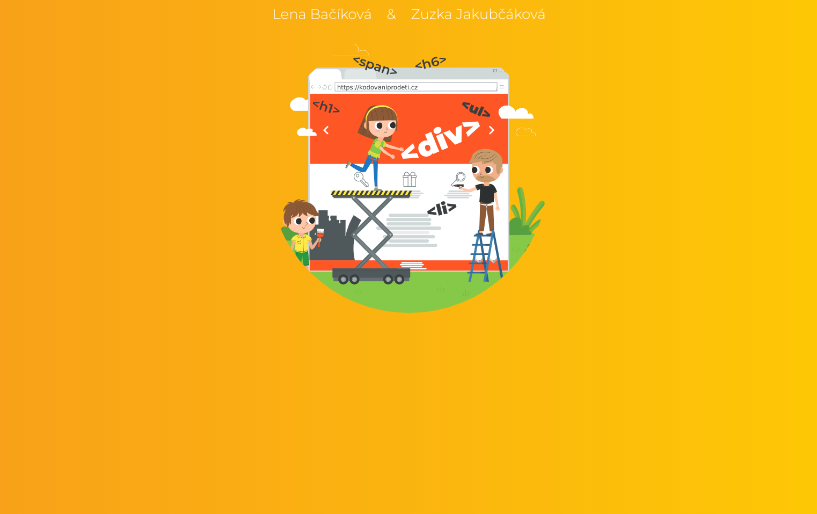
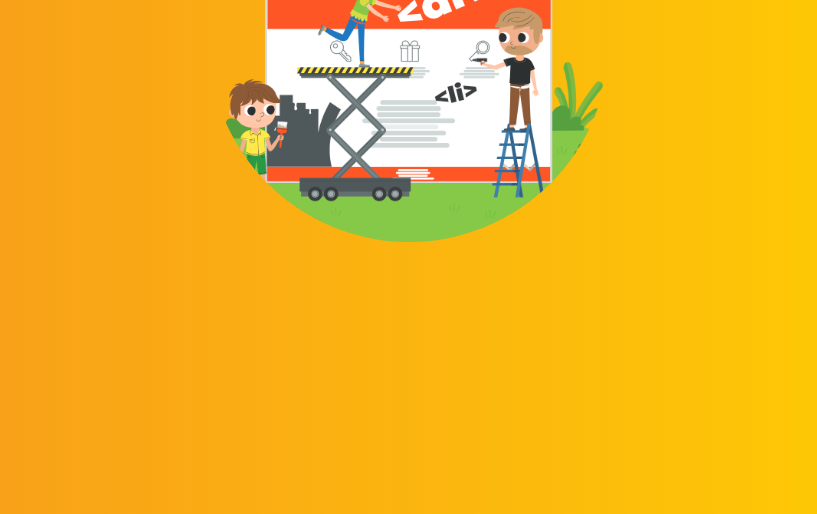
Before and after one commit to ZuzaJak/o-projektu, a plain HTML site: page index.html in a window 1280 px wide. Shown: the part 376-890 px from the top of the page, without its empty margins (231-1048 px from the left). Drawn offline with Linux system fonts and the light colour scheme.

Commit message:
zvětšení obrázku, odstranění justify-content:center z .container

```diff
--- a/style.css
+++ b/style.css
@@ -21,7 +21,6 @@ body {
   width: 100%;
   min-height: 100vh;
   display: flex;
-  justify-content: center;
   align-items: center;
   flex-direction: column;
   margin: 0;
@@ -37,7 +36,7 @@ body {
 
 .photo-index {
   margin: 10px;
-  width: 280px;
+  width: 400px;
   border-radius: 50%;
 }
 
```
